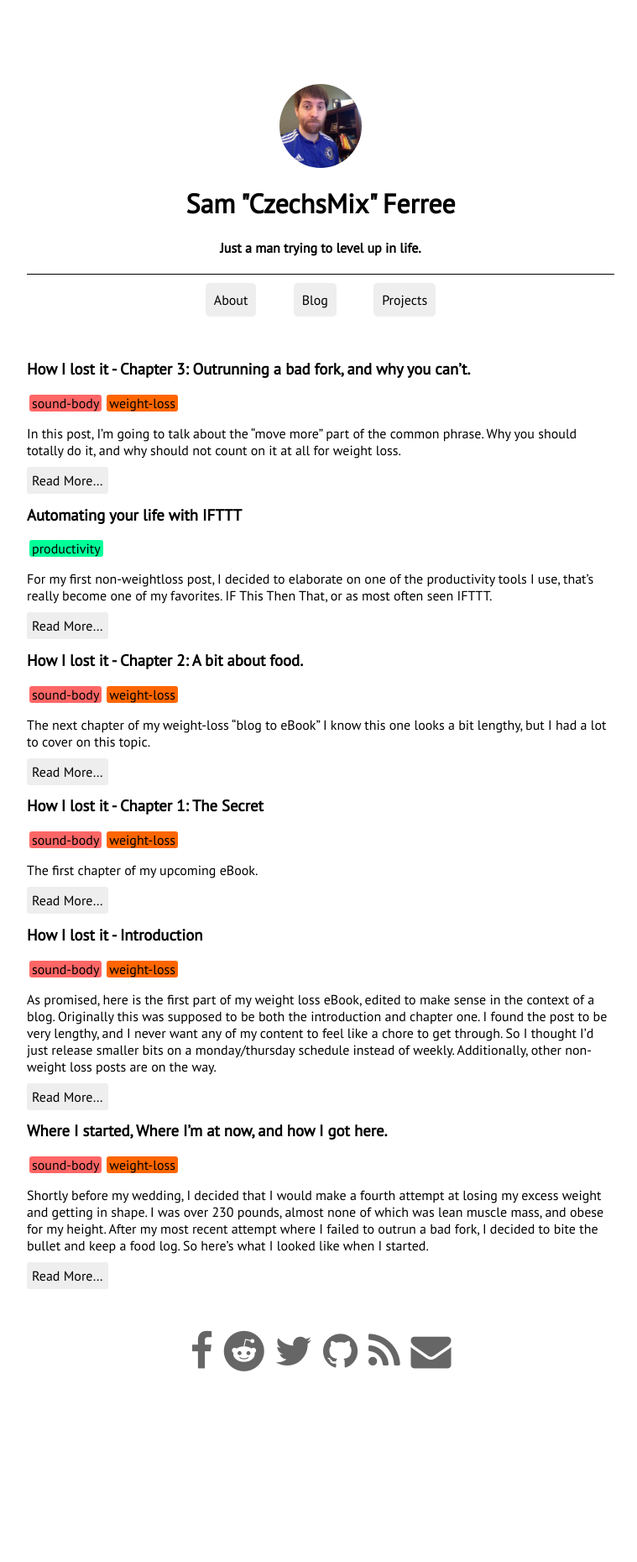
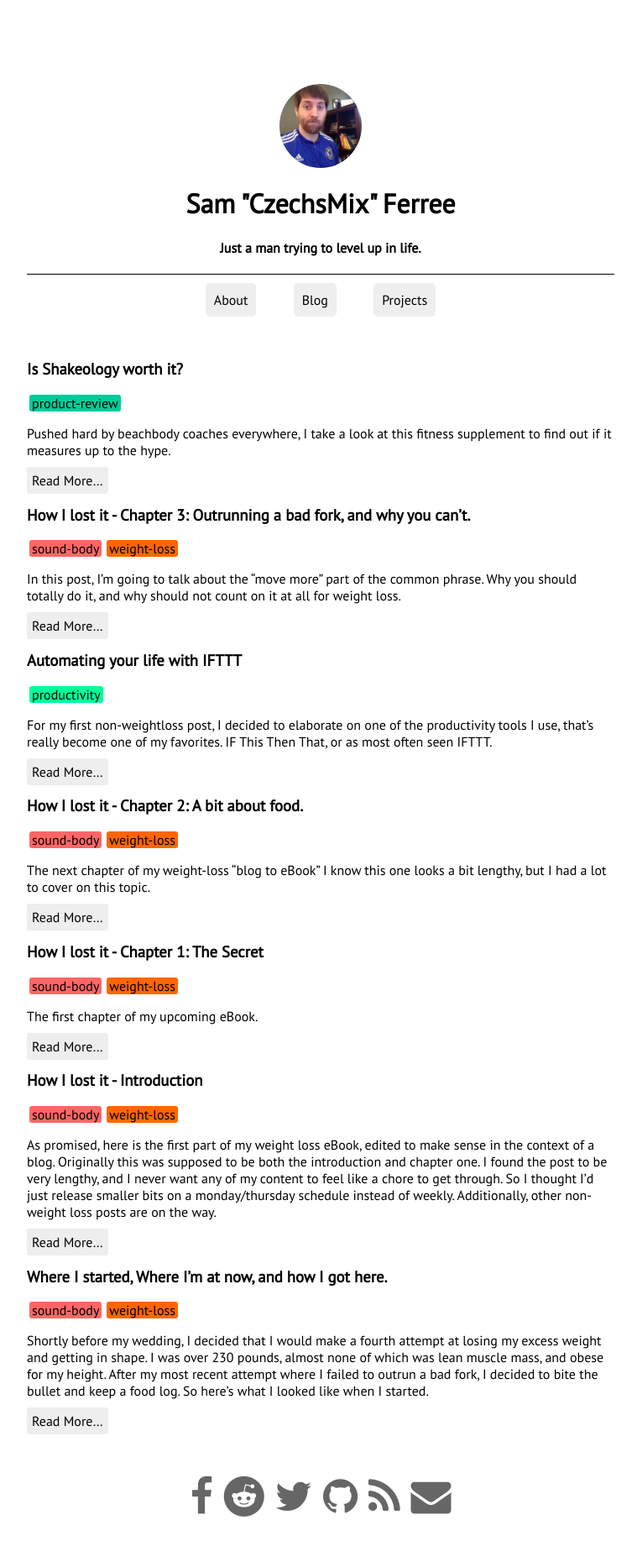
Before and after one commit to CzechsMix/czechsmix.github.io, a Jekyll site: the page built from blog.md, in a window 1280 px wide. Shown: the whole page at 84% size, without its empty margins (258-1017 px from the left). Built offline with Jekyll 4.4.1, drawn with Linux system fonts in a browser that asks for light colours; nearby versions of some CDN libraries; before the commit the page ends 1687 px from its top, so only the background shows below that; some of the changed lines change nothing that is shown.

Commit message:
Start of shakeology blog

```diff
--- /dev/null
+++ b/_posts/2016-7-18-shakeology.md
@@ -0,0 +1,40 @@
+---
+layout: post
+title: Is Shakeology worth it?
+tags: product-review
+---
+
+Pushed hard by beachbody coaches everywhere, I take a look at this fitness supplement to find out if it measures up to the hype.
+
+#### What is Shakeology®?
+
+Their [website](http://www.shakeology.com/en_US/) has an answer to this question.
+
+>Shakeology is so incredible, there's nothing out there that can supply you with the nutrients, vitamins, proteins, and minerals in these amounts the way one delicious shake can.
+
+Is it just me? or did they complete dodge that question. If it's unclear, I'll fill in the gaps. It's a powdered shake mix. Now we're getting somewhere. But what makes shakeology special? Well they have some information about that to.
+
+They claim that shakeology helps with
+
+- Lose weight
+- Reduce junk food cravings
+- Provide healthy energy
+- Support your digestion regularly
+
+How does it accomplish all this?
+
+Well reducing cravings for junk food and lose weight go hand in hand. Remember [CICO](/2016/06/23/chp1-secret/)? Well if you're eating less calorie dense junk food, you'll be reducing your calorie intake. Fair enough, but how does it reduce calorie cravings? It makes you feel full. Remember when I broke down [food](/2016/06/27/chp2-bit-food/)? Shakeology has 17g of protein and 6g of fiber to help you feel full. The healthy energy comes from 17g of carbohydrates (including 6g of sugar). Finally the digestion comes from prebiotics, the aforementioned fiber, and probiotics.
+
+#### Can it be made with substitutes?
+
+So with all this benefit, Shakeology seems pretty great. And at $129.95 for a 30 serving bag, sure seems worth it right? Just $4.33 a serving, less than the cost of a footlong at Subway. But can we, with a little effort, come up with a cost effective substitute? I think so. I'm putting up 1 scoop of Gold Standard Whey protein supplement, and a Meijer brand daily men's multivitamin. I can pick up 6lbs (~82 uses) of the whey protein at Costco for $60, and the Meijer multivitamin costs me $10.99 for 200 pills.
+
+#### How they stack up
+
+How do they break down? Well the full data is available [here](https://docs.google.com/spreadsheets/d/1BDN5rlscOjIf8Hqcyrk7KcyUBG3oFH8BzzR5sDaLrYw/edit?usp=sharing), but I'll break down the important stuff. Compared to Shakeology's 17g of protein and 160 calories, the alternate packs 24g of protein into only 120 calories. So far so good, Shakeology does have the advantage on sugar and fiber, but a teaspoon each of sugar and a fiber supplement could fill the gap if you really wanted it. On the vitamin breakdown the alternate has the edge, with more of 24 vitamins. Shakeology surpasses the alternate in 7, and they contain equal amounts of 3 vitamins. Seems like the alternate is a pretty good subsitute, if not better. But what about the cost. Well, compared to the $4.33/serving cost of Shakeology, the alternate costs a whopping... $0.73/serving.
+
+#### Verdict.
+
+So where do we stand? Is Shakeology worth it? Well value is subjective, so I can't make this call for anyone but me. So this is just my opinion but...
+
+No. Not even a little bit.
--- a/css/tags.css
+++ b/css/tags.css
@@ -16,3 +16,7 @@
 .productivity {
   background: #0F9;
 }
+
+.product-review {
+  background: #0C9;
+}
```
